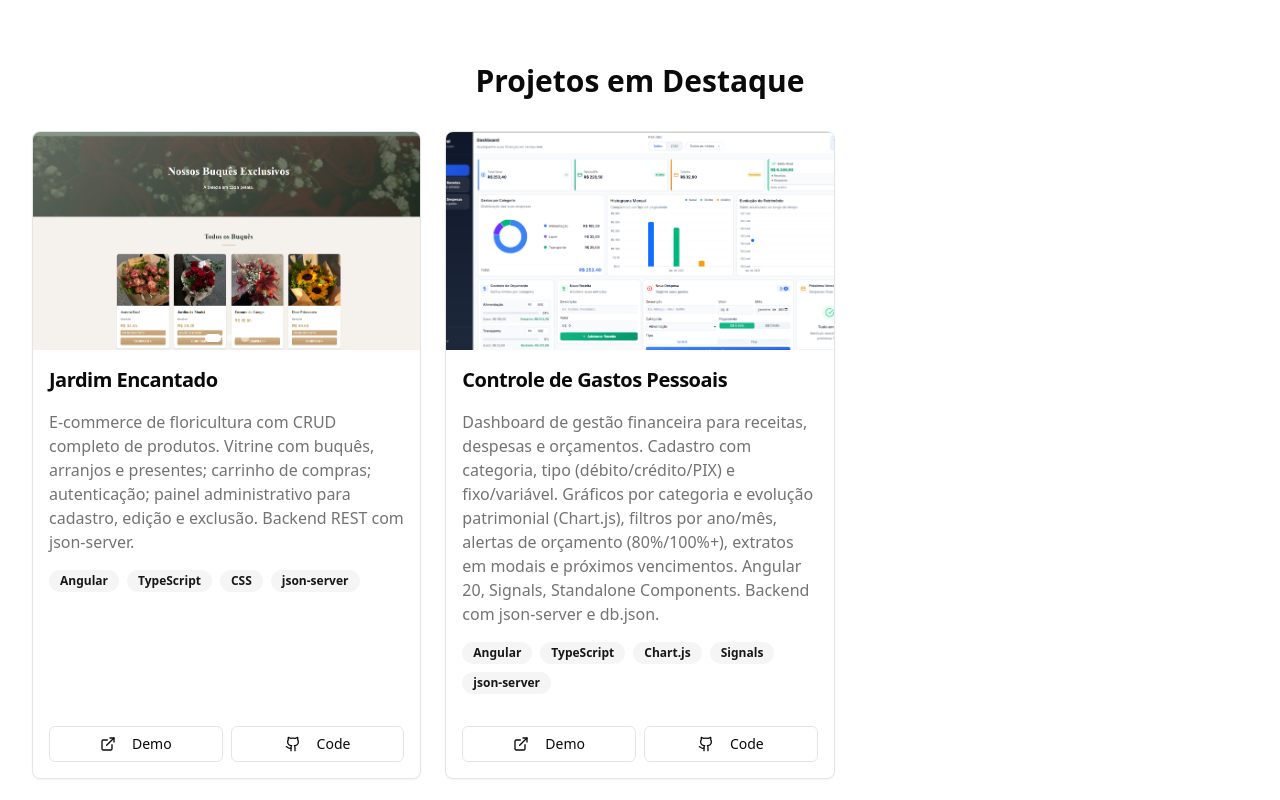
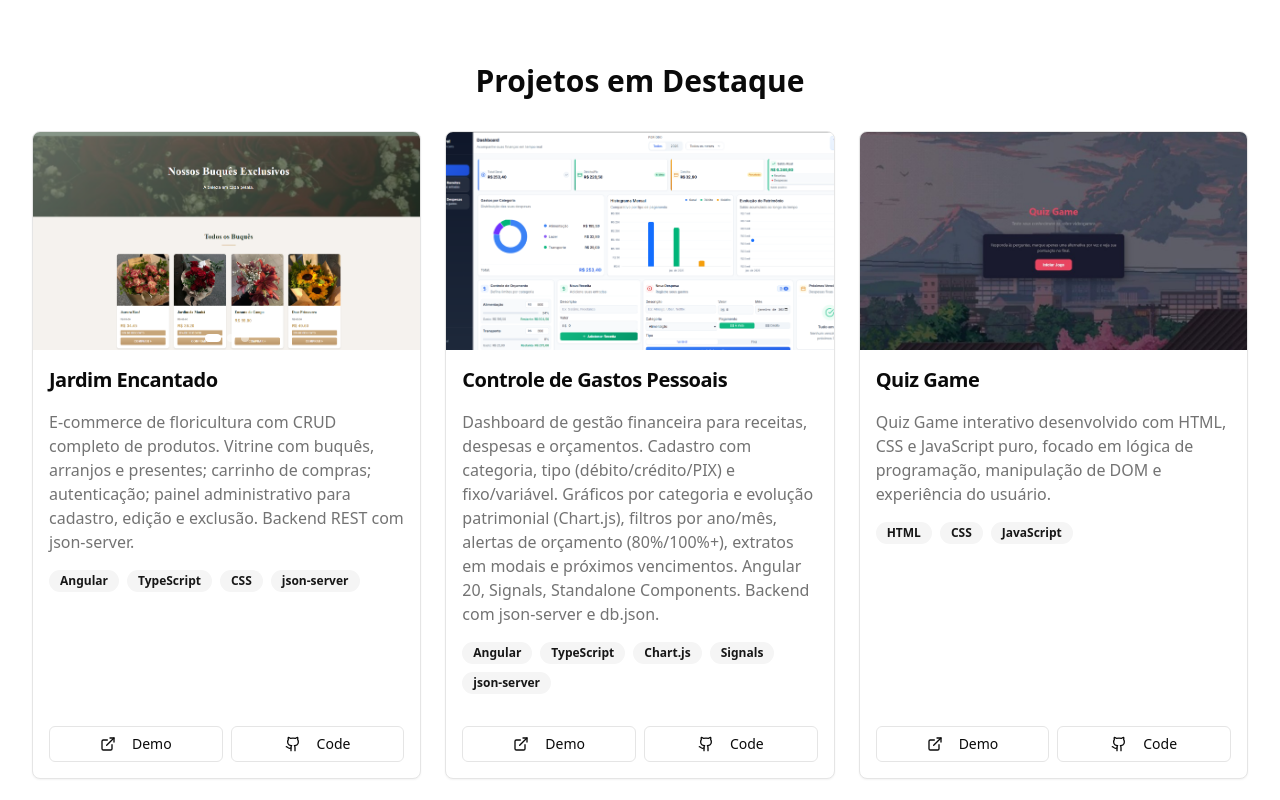
Before and after one commit to Tiago-Mendoza/personal-portfolio, a Next.js app: page / in a window 1280 px wide. Shown: the part 1320-2120 px from the top of the page. Built offline with nearby package versions, Linux system fonts and the light colour scheme.

Commit message:
Add new project "Quiz Game" to portfolio page with description, tags, images, demo, and repository links.

```diff
--- a/app/page.tsx
+++ b/app/page.tsx
@@ -142,6 +142,14 @@ export default function Portfolio() {
                 demoUrl="https://gastos-pessoais-dashboard-angular.vercel.app/"
                 repoUrl="https://github.com/Tiago-Mendoza/Gastos-Pessoais-DashboardAngular"
               />
+              <ProjectCardCarousel
+                title="Quiz Game"
+                description="Quiz Game interativo desenvolvido com HTML, CSS e JavaScript puro, focado em lógica de programação, manipulação de DOM e experiência do usuário."
+                tags={["HTML", "CSS", "JavaScript"]}
+                images={["/quiz-game.png"]}
+                demoUrl="https://quizgame-puce.vercel.app/"
+                repoUrl="https://github.com/Tiago-Mendoza/Quiz_game"
+              />
             </div>
           </div>
         </section>
```
Also changed, not shown: public/quiz-game.png (added).
